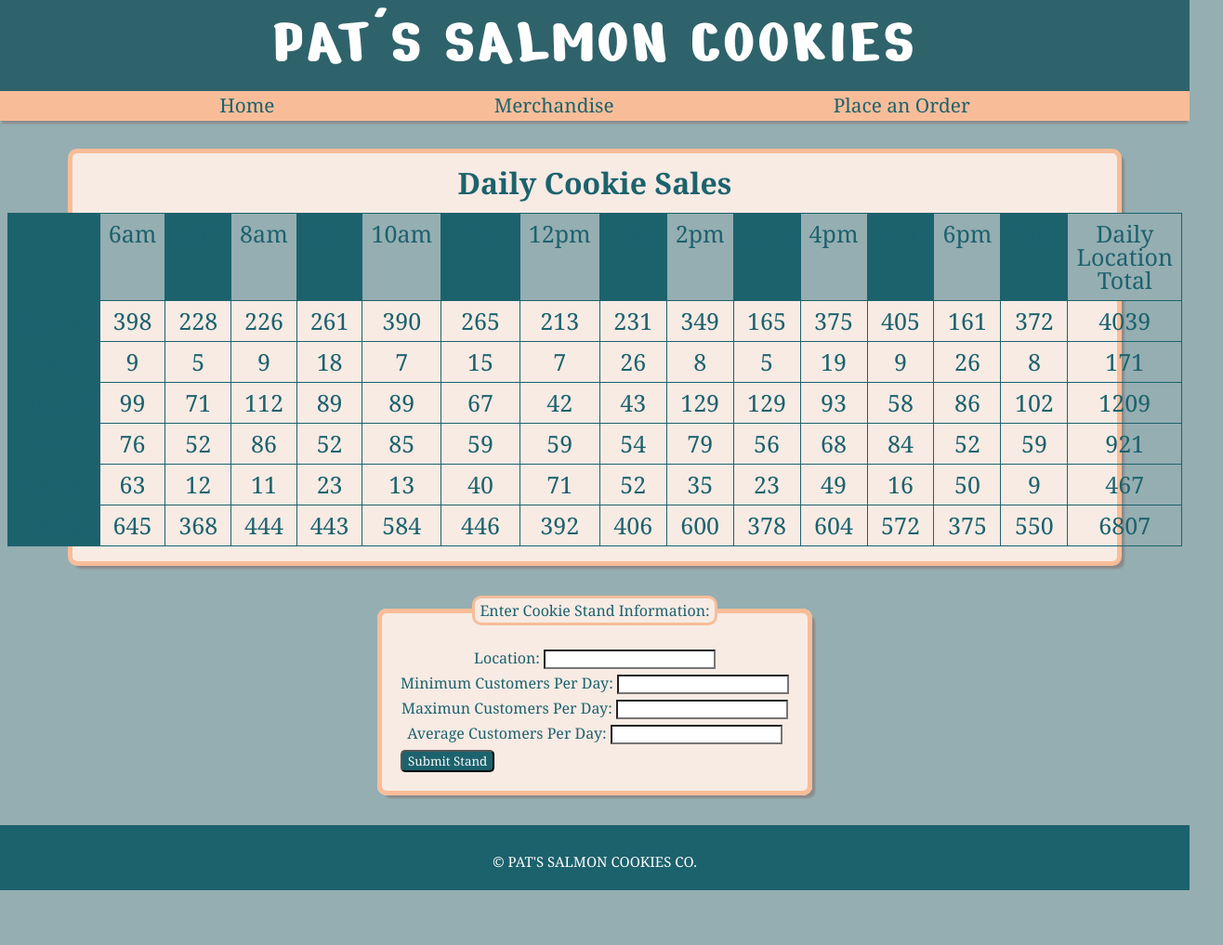
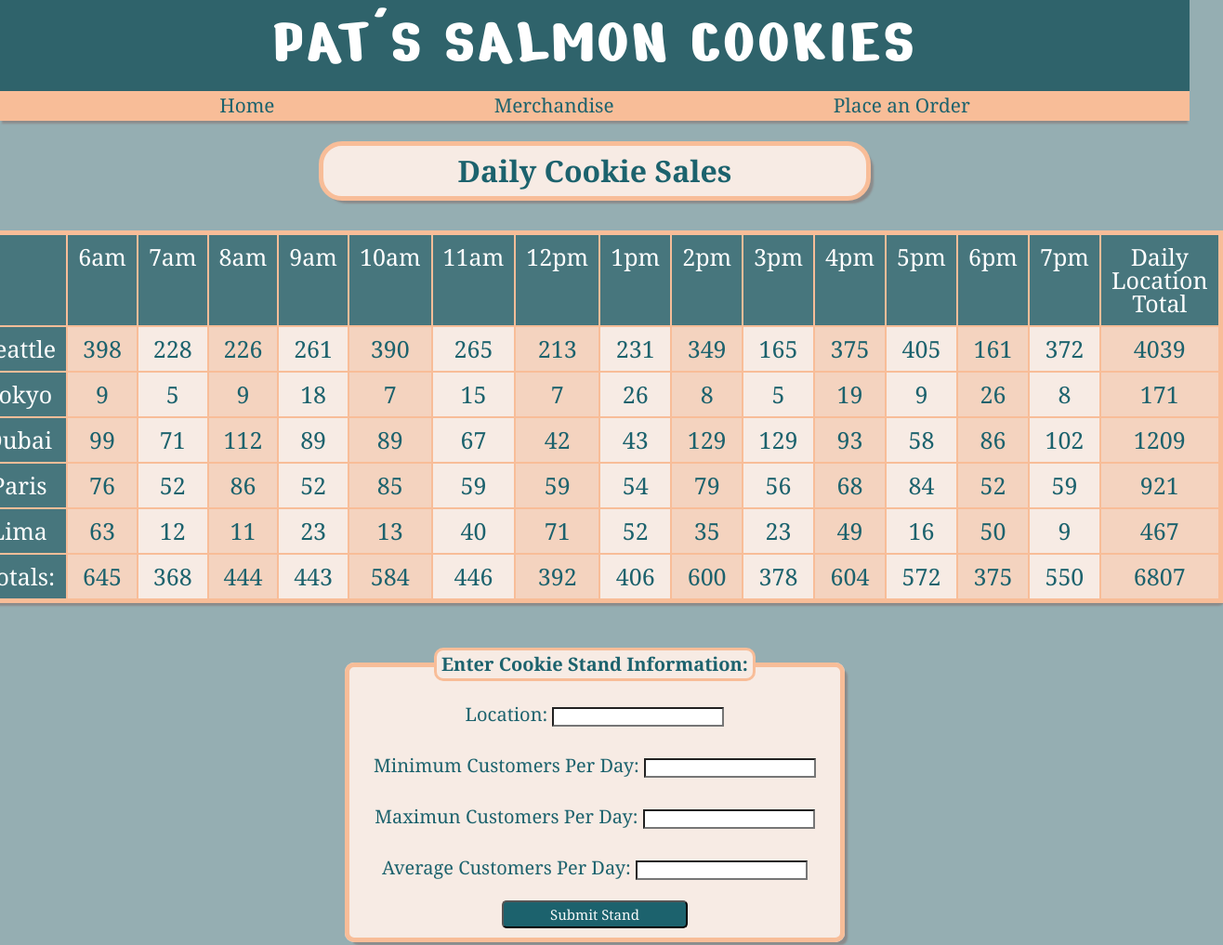
Before and after one commit to hannah-hwang/cookie-stand, a plain HTML site: page sales.html in a window 1280 px wide. Shown: the top 1017 px of the page at 93% size, 1316 px wide, since content can reach past the window. Before the commit the page ends 958 px from the top, so only its background shows below. Drawn offline with Linux system fonts and the light colour scheme.

Commit message:
did sales page

```diff
--- a/css/stylesSales.css
+++ b/css/stylesSales.css
@@ -43,7 +43,7 @@ h1 {
 
 main {
     margin: 1rem;
-    margin-top: 10rem;
+    margin-top: 8.5rem;
     display: flex;
     flex-direction: column;
     align-items: center;
@@ -51,30 +51,36 @@ main {
 }
 
 h2 {
+    width:50%;
     font-size: 2rem;
     font-weight: bold;
-    margin-top: 1rem;
+    margin: 1rem;
+    padding: 11px;
+    background: #f7ebe4;
+    border: 5px solid #f8bd98;
+    box-shadow: 5px 5px 2px -2px rgb(139, 139, 139);
+    border-radius: 25px;
 }
 
 #tableContainer {
     width: 90%;
-    background: #f7ebe4;
-    border: 5px solid #f8bd98;
-    border-radius: 10px;
-    box-shadow: 5px 5px 2px -2px rgb(139, 139, 139);
     display: flex;
     flex-direction: column;
     align-items: center;
 }
 
-table,
 td,
 tr,
 th {
-    border: solid 1px #1c626d;
+    border: 2px solid #f8bd98;
 }
 
 table {
+    width: 90%;
+    background: #f7ebe4;
+    border: 5px solid #f8bd98;
+    box-shadow: 5px 5px 2px -2px rgb(139, 139, 139);
+    border-radius: 10px;
     border-spacing: 0px;
     font-size: 25px;
     margin: 1rem;
@@ -83,17 +89,19 @@ table {
 td,
 tr,
 th {
-    padding: 9px;
+    padding: 11px;
     text-align: center;
 }
 
-th:nth-of-type(even) {
-    background: #95aeb2;
+td:nth-of-type(odd) {
+    background: #f4d3bf;
 }
 
-th:nth-of-type(odd) {
-    background: #1c626d;
+th {
+    background: #47767d;
+    color: white;
 }
+
 
 a {
     text-decoration: none;
@@ -106,13 +114,15 @@ a:hover {
     color: #64b5c2;
 }
 
+
 fieldset {
+    font-size: 20px;
     width: max-content;
     display: flex;
     flex-direction: column;
-    align-items: left;
+    align-items: center;
     margin-top: 2rem;
-    padding: 20px;
+    padding: 10px;
     background: #f7ebe4;
     border: 5px solid #f8bd98;
     border-radius: 10px;
@@ -120,6 +130,8 @@ fieldset {
 }
 
 legend {
+    font-size: 20px;
+    font-weight: bold;
     padding: 5px;
     border: 3px solid #f8bd98;
     border-radius: 10px;
@@ -127,16 +139,21 @@ legend {
 }
 
 input {
-    margin-top: 6px;
     background: white;
 }
 
+label {
+    margin: 1rem;
+}
+
 button {
+    font-size: 15px;
     font-family: Georgia, 'Times New Roman', Times, serif;
     margin-top: 6px;
     background: #1c626d;
     color: #f7f9f9;
-    width: fit-content;
+    height: 30px;
+    width: 200px;
     border-radius: 5px;
 }
 
```
